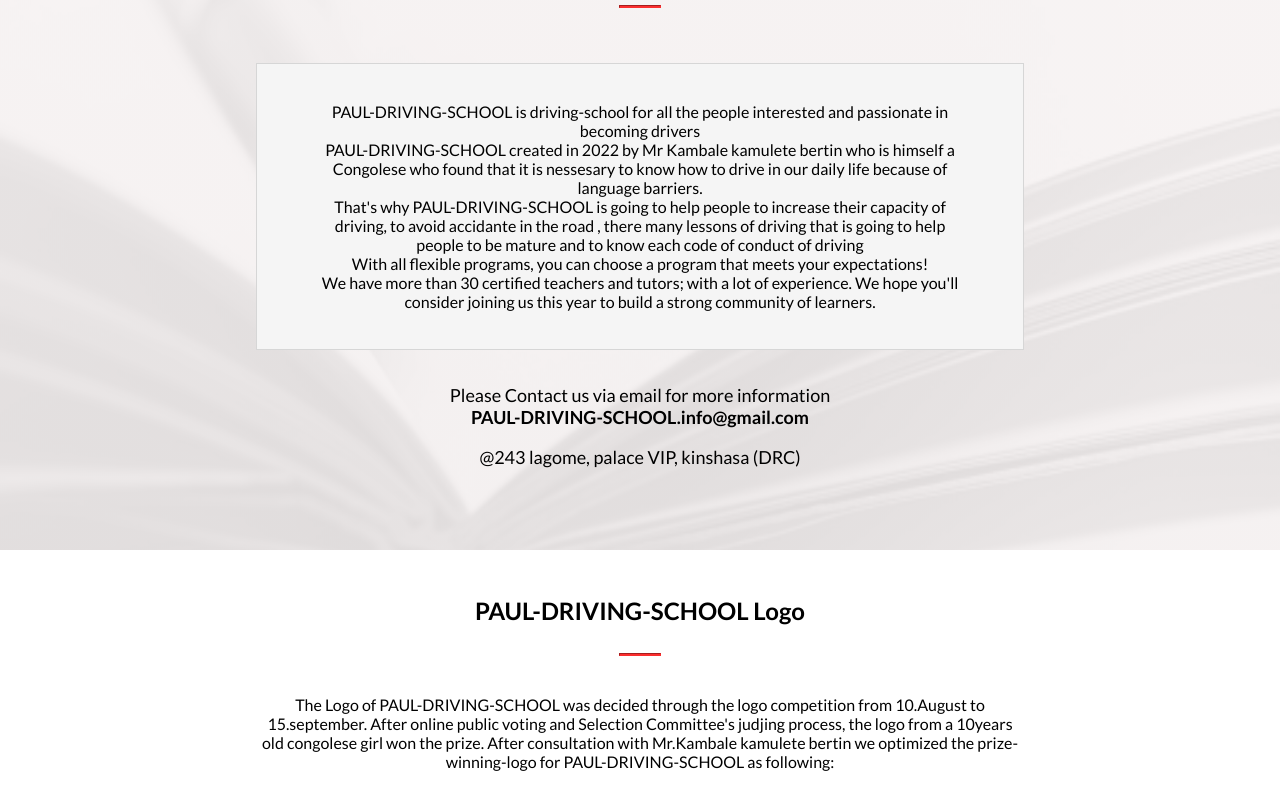
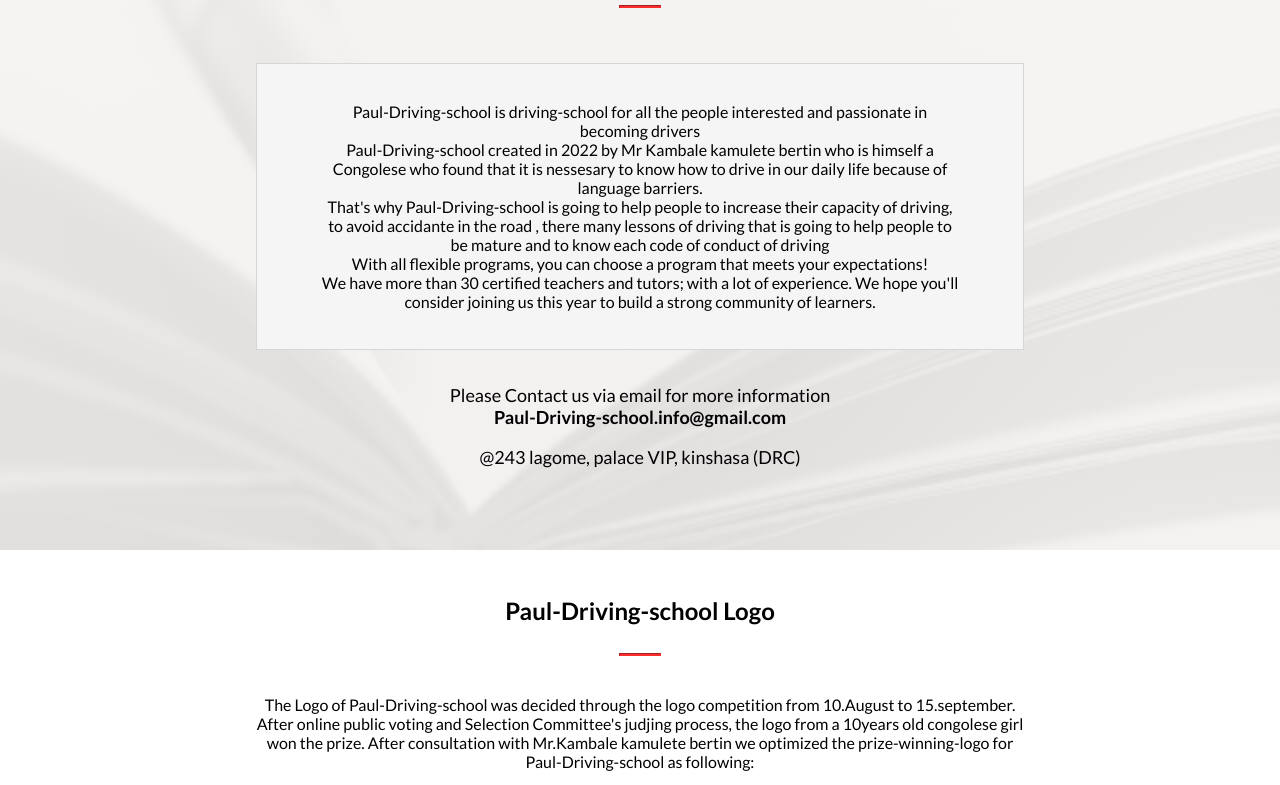
Before and after one commit to bertinkambale/Driving-school-capstone, a website: page about.html in a window 1280 px wide. Shown: the part 325-1110 px from the top of the page. Drawn offline with Linux system fonts and the light colour scheme.

Commit message:
added new tags

```diff
--- a/about.html
+++ b/about.html
@@ -5,7 +5,7 @@
     <meta charset="UTF-8">
     <meta http-equiv="X-UA-Compatible" content="IE=edge">
     <meta name="viewport" content="width=device-width, initial-scale=1.0">
-    <title>PAUL-DRIVING-SCHOOL</title>
+    <title>Paul-Driving-school</title>
     <link rel="icon" href="IMG/logo.jpg" type="image/x-icon">
     <link
         href="https://fonts.googleapis.com/css2?family=Lato:ital,wght@0,100;0,300;0,400;0,700;0,900;1,100;1,300;1,400;1,700;1,900&display=swap"
@@ -41,12 +41,12 @@
     <main>
         <section class="first-section" id="home">
             <div class="greet">
-                <h2 class="greet2">PAUL-DRIVING-SCHOOL <br>(Kinshasa(DRC))</h2>
+                <h2 class="greet2">PAUL-DRIVING-SCHOOL<br>(Kinshasa(DRC))</h2>
             </div>
             <hr class="line1">
-            <p class="headline1">PAUL-DRIVING-SCHOOL is driving-school for all the people
-                interested and passionate in becoming drivers <br> PAUL-DRIVING-SCHOOL created in 2022 by Mr Kambale kamulete bertin who is himself a Congolese who found that it is nessesary to know how to drive in our daily life
-                because of language barriers. <br> That's why PAUL-DRIVING-SCHOOL is going to help people to increase their capacity of driving, to avoid accidante in the road , there many lessons of driving that is going to help
+            <p class="headline1">Paul-Driving-school is driving-school for all the people
+                interested and passionate in becoming drivers <br> Paul-Driving-school created in 2022 by Mr Kambale kamulete bertin who is himself a Congolese who found that it is nessesary to know how to drive in our daily life
+                because of language barriers. <br> That's why Paul-Driving-school is going to help people to increase their capacity of driving, to avoid accidante in the road , there many lessons of driving that is going to help
                 people to be mature and to know each code of conduct of driving
                 <br>
                 With all flexible programs, you can choose a program that meets your expectations! <br> We have more
@@ -54,16 +54,16 @@
                 certified teachers and tutors; with a lot of experience.
                 We hope you'll consider joining us this year to build a strong community of learners.
             </p>
-            <p class="contact">Please Contact us via email for more information <br><b>PAUL-DRIVING-SCHOOL.info@gmail.com</b></p>
+            <p class="contact">Please Contact us via email for more information <br><b>Paul-Driving-school.info@gmail.com</b></p>
             <p class="address">@243 lagome, palace VIP, kinshasa (DRC)</p>
         </section>
         <section class="second-section" id="logo">
-            <h2>PAUL-DRIVING-SCHOOL Logo</h2>
+            <h2>Paul-Driving-school Logo</h2>
             <hr class="line2">
-            <p>The Logo of PAUL-DRIVING-SCHOOL was decided through the logo competition from 10.August to 15.september.
+            <p>The Logo of Paul-Driving-school was decided through the logo competition from 10.August to 15.september.
                 After online public voting and Selection Committee's judjing process, the logo from a 10years old
                 congolese girl won the prize. After consultation with Mr.Kambale kamulete bertin we optimized the
-                prize-winning-logo for PAUL-DRIVING-SCHOOL as following:</p>
+                prize-winning-logo for Paul-Driving-school as following:</p>
             <img src="IMG/logo.jpg">
         </section>
         <section class="about-section3" id="vision">
@@ -103,7 +103,7 @@
             </section>
             <section class="second-footer">
                 <div>
-                    <p class="sf1">PAUL-DRIVING-SCHOOL Kinshasa</p>
+                    <p class="sf1">Paul-Driving-school Kinshasa</p>
                 </div>
                 <div>
                     <p class="sf2">@2022, Authorized by DRC Education Board.</p>
```
